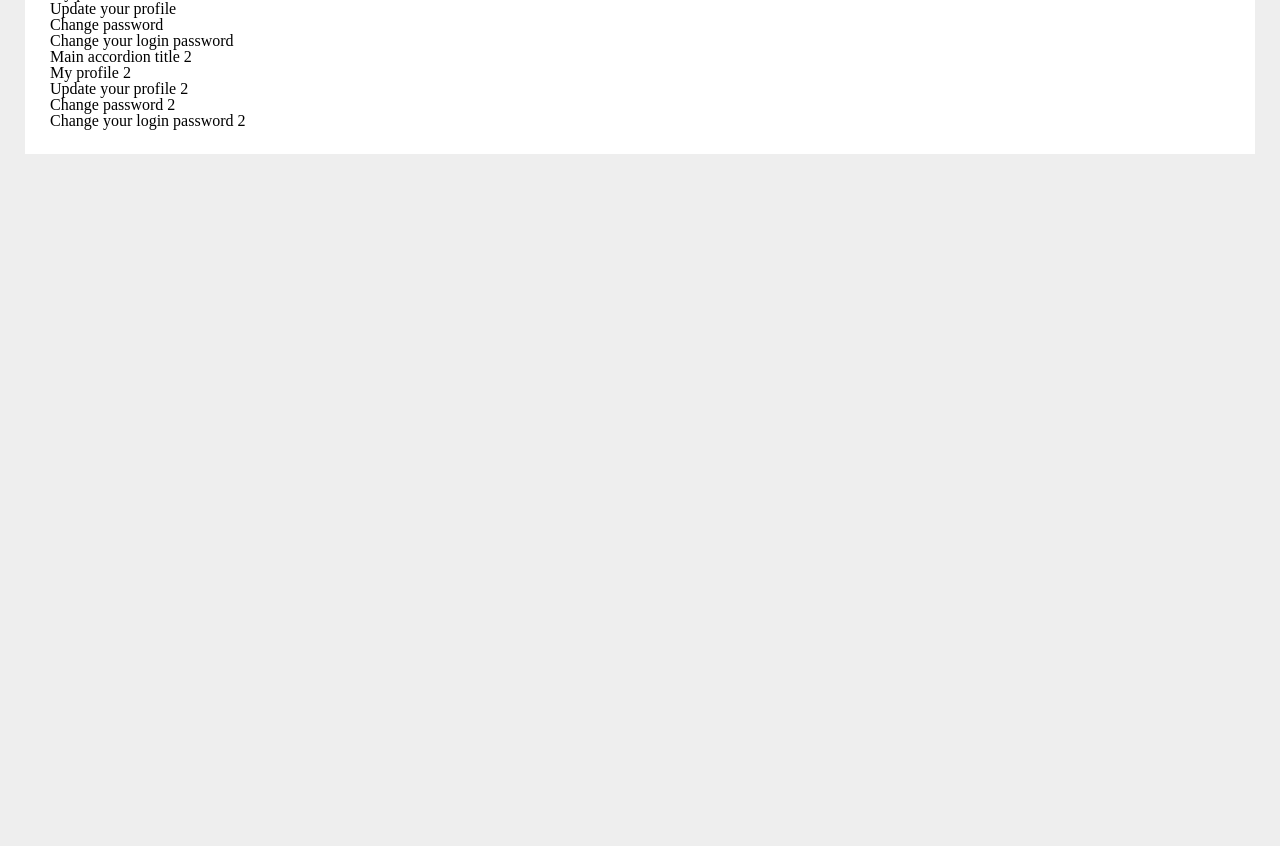
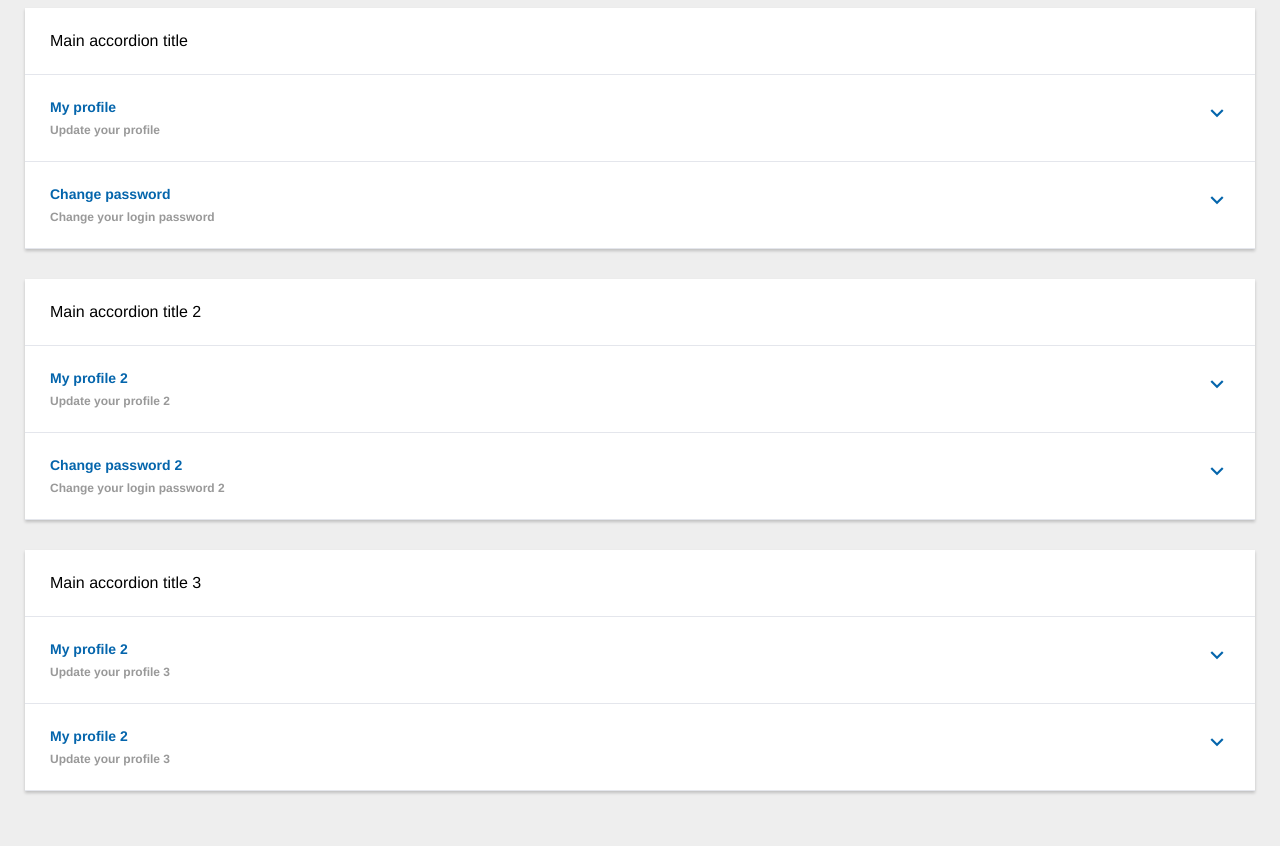
Before and after one commit to angelarted/accordion-test, a website: page index.html in a window 1280 px wide. Shown: the part 97-943 px from the top of the page. Before the commit the page ends 800 px from the top, so only its background shows below. Drawn offline with nearby package versions, Linux system fonts and the light colour scheme.

Commit message:
ok some styling

```diff
--- a/index.html
+++ b/index.html
@@ -2,29 +2,53 @@
 	<head>
 		<title>Accordion demo page</title>
 		<meta charset="UTF-8">
-		<link rel="stylesheet" href="https://fonts.googleapis.com/icon?family=Material-Icons">
+		<link rel="stylesheet" href="https://fonts.googleapis.com/icon?family=Material+Icons">
 		<link rel="stylesheet" href="./css/accordion.css">
 		<link rel="stylesheet" href="./css/styles.css">
-		<script
-  			src="https://code.jquery.com/jquery-1.12.4.min.js"
-  			integrity="sha256-ZosEbRLbNQzLpnKIkEdrPv7lOy9C27hHQ+Xp8a4MxAQ="
-  			crossorigin="anonymous"></script>
 		<script type="text/javascript" src="./js/accordion.js"></script>
 	</head>
 
 	<body>
-		<div class="demo-accordion-page-wrapper">
-			<div class="accordion-wrapper">
-				<h1>Accordion demo page</h1>
-				<div id="my-accordion">
+		<div class="demo-ac-page-wrapper">
 
-				</div>
+			<h1 class="page-title">Accordion demo page</h1>
 
-				<div id="my-accordion-2">
+			<div id="my-accordion" class="ac-wrapper">
 
-				</div>
 			</div>
+
+			<div id="my-accordion-2" class="ac-wrapper">
+
+			</div>
+
+			<div id="my-accordion-3" class="ac-wrapper">
+					<div class="ac-row ac-main_title">
+						<h2 class="heading--h2">Main accordion title 3</h2>
+					</div>
+					<div class="ac-row ac-panel">
+						<div class="ac-panel_title">
+							<i class="ac-icon material-icons">keyboard_arrow_down</i>
+							<h3 class="heading--h3">My profile 2</h3>
+							<h4 class="heading--h4">Update your profile 3</h4>
+						</div>
+						<div class="ac-panel_content">
+							<p>HTML content for this panel 3</p>
+						</div>
+					</div>
+					<div class="ac-row ac-panel">
+						<div class="ac-panel_title">
+							<i class="ac-icon material-icons">keyboard_arrow_down</i>
+							<h3 class="heading--h3">My profile 2</h3>
+							<h4 class="heading--h4">Update your profile 3</h4>
+						</div>
+						<div class="ac-panel_content">
+							<p>HTML content for this panel 3</p>
+						</div>
+					</div>
+			</div>
+
 		</div>
+
 
 		<script type="text/javascript">
 			var options = {
@@ -37,7 +61,11 @@
 				},{
 					title: 'Change password',
 					subtitle: 'Change your login password',
-					content: '<p>HTML <a href="/page.html">Phaesellus mollis</a> for this panel</p>'
+					content: '<form action="/action_page.php">\
+  								First name: <input type="text" name="fname"><br>\
+ 								Last name: <input type="text" name="lname"><br>\
+  								<input type="submit" value="Submit">\
+							  </form>'
 				}]
 			};
 			var options2 = {
--- a/js/accordion.js
+++ b/js/accordion.js
@@ -8,15 +8,16 @@ function Accordion(options) {
 
 //methods of the constructor are added to the prototype to save memery space
 Accordion.prototype.print = function(){
-	const template = '<div class="c-main_title">\
-				<h1>'+this.mainTitle+'</h1>\
+	const template = '<div class="ac-row ac-main_title">\
+				<h2 class="heading--h2">'+this.mainTitle+'</h2>\
 			</div>';
 	var panels = '';
 	for (i=0; i<this.panels.length; i++){
-		panels+= '<div class="ac-panel-container">\
+		panels+= '<div class="ac-row ac-panel">\
 					<div class="ac-panel_title">\
-					<h2>'+this.panels[i].title+'</h3>\
-					<h3>'+this.panels[i].subtitle+'</h3>\
+						<i class="ac-icon material-icons">keyboard_arrow_down</i>\
+						<h3 class="heading--h3">'+this.panels[i].title+'</h3>\
+						<h4 class="heading--h4">'+this.panels[i].subtitle+'</h4>\
 					</div>\
 					<div class="ac-panel_content">\
 						'+this.panels[i].content+'\
--- a/src/accordion.js
+++ b/src/accordion.js
@@ -8,15 +8,16 @@ function Accordion(options) {
 
 //methods of the constructor are added to the prototype to save memery space
 Accordion.prototype.print = function(){
-	const template = '<div class="c-main_title">\
-				<h1>'+this.mainTitle+'</h1>\
+	const template = '<div class="ac-row ac-main_title">\
+				<h2 class="heading--h2">'+this.mainTitle+'</h2>\
 			</div>';
 	var panels = '';
 	for (i=0; i<this.panels.length; i++){
-		panels+= '<div class="ac-panel-container">\
+		panels+= '<div class="ac-row ac-panel">\
 					<div class="ac-panel_title">\
-					<h2>'+this.panels[i].title+'</h3>\
-					<h3>'+this.panels[i].subtitle+'</h3>\
+						<i class="ac-icon material-icons">keyboard_arrow_down</i>\
+						<h3 class="heading--h3">'+this.panels[i].title+'</h3>\
+						<h4 class="heading--h4">'+this.panels[i].subtitle+'</h4>\
 					</div>\
 					<div class="ac-panel_content">\
 						'+this.panels[i].content+'\
--- a/src/accordion.scss
+++ b/src/accordion.scss
@@ -1,13 +1,67 @@
-.ac-panel_title{
-	h2{
-		pointer-events: none;
+/*****
+* variables
+******/
+
+$azure: #0465ac;
+$grey-description: #999;
+$grey-content: #333;
+$grey-divider: #e4e6ec;
+
+/* end variables */
+
+
+.ac-wrapper{
+	width: 100%;
+	background: white;
+	margin-bottom: 30px;
+	box-shadow: 0px 2px 3px rgba(0,0,0,0.2);
+}
+.ac-row{
+	padding: 25px;
+	border-bottom: 1px solid $grey-divider;
+}
+.ac-main-title{
+	.heading--h2{
+		font-size: 18px;
+		font-weight: 600;
+		color: $grey-content;
 	}
 
 }
-.ac-panel_content{
-	display: none;
+.ac-panel{
+	&_title{
+		position: relative;
 
-	&.ac--open{
-		display: block;
+		.heading--h3,.heading--h4,.ac-icon{
+			pointer-events: none;
+		}
+		.heading--h3{
+			font-size: 14px;
+			font-weight: 600;
+			color: $azure;
+			margin-bottom: 10px;
+		}
+		.heading--h4{
+			font-size: 12px;
+			font-weight: 600;
+			color: $grey-description;
+		}
+		.ac-icon{
+			font-size: 26px;
+			position: absolute;
+			margin-left: 25px;
+			right: 0;
+			color: $azure;
+		}
+	}
+	&_content{
+		margin-top: 25px;
+		display: none;
+		font-size: 13px;
+		font-weight: 400;
+		color: $grey-content;
+		&.ac--open{
+			display: block;
+		}
 	}
 }
--- a/src/styles.scss
+++ b/src/styles.scss
@@ -78,16 +78,56 @@ a,a:hover,a:focus,a:link,a:visited{
 }
 /* end reset */
 
+
+/* variables */
+
 $grey_bg: #eee;
+
+/* end variables */
+
+
 body{
 	background: $grey_bg;
+	font-family: 'Helvetica', 'Arial', sans-serif;
+	font-size: 16px;
+	color: black;
 }
-.demo-accordion-page-wrapper{
+.page-title{
+	font-size: 30px;
+	padding: 25px 0;
+}
+.demo-ac-page-wrapper{
 	width: 100%;
 	padding: 25px;
-	.accordion-wrapper{
-		width: 100%;
-		padding: 25px;
-		background: white;
-	}
 }
+
+
+
+
+/**
+* Material icon font
+**/
+.material-icons {
+  font-family: 'Material Icons';
+  font-weight: normal;
+  font-style: normal;
+  font-size: 24px;  /* Preferred icon size */
+  display: inline-block;
+  line-height: 1;
+  text-transform: none;
+  letter-spacing: normal;
+  word-wrap: normal;
+  white-space: nowrap;
+  direction: ltr;
+
+  /* Support for all WebKit browsers. */
+  -webkit-font-smoothing: antialiased;
+  /* Support for Safari and Chrome. */
+  text-rendering: optimizeLegibility;
+
+  /* Support for Firefox. */
+  -moz-osx-font-smoothing: grayscale;
+
+  /* Support for IE. */
+  font-feature-settings: 'liga';
+}
```
Also changed, not shown: css/accordion.css, css/styles.css, 1 other file. Lines whose indentation alone changed are shown as unchanged.
